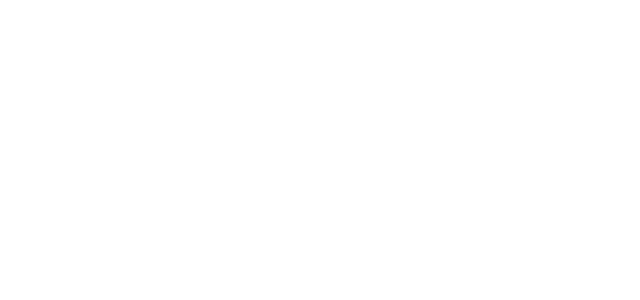
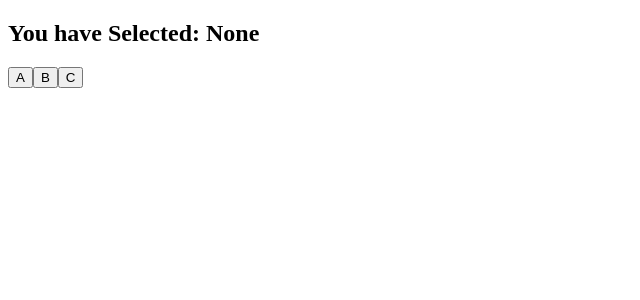
Before and after one commit to reika0717/react-book, a React (Create React App) app: page / in a window 1280 px wide. Shown: the top 300 px of the page, without its empty margins (0-640 px from the left). Built offline with nearby package versions, Linux system fonts and the light colour scheme.

Commit message:
19. Use React.cloneElement to Extend Functionality of Children of Children Components

```diff
--- a/src/App.js
+++ b/src/App.js
@@ -4,22 +4,35 @@ import React from 'react';
 class App extends React.Component {
   render(){
     return (
-      <Parent>
-        <div className="childA"></div>
-      </Parent>
+    <Buttons>
+      <button value="A">A</button>
+      <button value="B">B</button>
+      <button value="C">C</button>
+    </Buttons>
     )
   }
 }
 
-class Parent extends React.Component {
+class Buttons extends React.Component {
+  constructor(){
+    super();
+    this.state = {selected: 'None'}
+  }
+  selectItem(selected){
+    this.setState({selected})
+  }
   render(){
-    //console.log(this.props.children)
-    //let items = React.Children
-    //  .forEach(this.props.children, child  => console.log(child.props.className))
-    //let items = React.Children.toArray(this.props.children)
-    let items = React.Children.only(this.props.children)
-    console.log(items)
-    return null
+    let fn = child =>
+      React.cloneElement(child, {
+        onClick: this.selectItem.bind(this, child.props.value)
+      })
+    let items = React.Children.map(this.props.children, fn);
+    return(
+      <div>
+        <h2>You have Selected: {this.state.selected}</h2>
+        {items}
+      </div>
+    )
   }
 }
 
```
